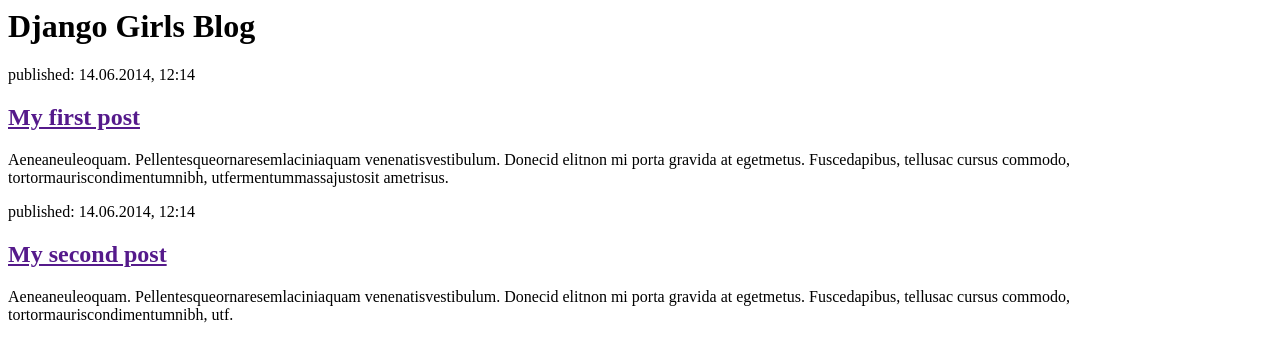
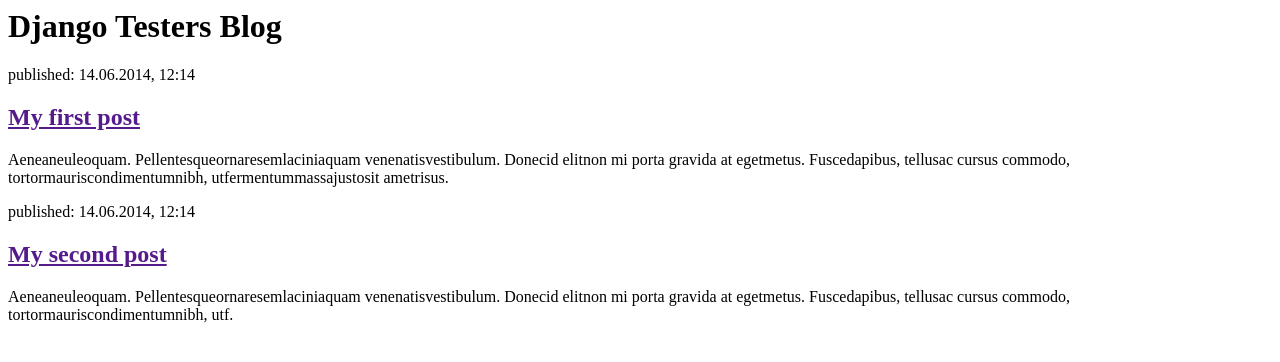
Before and after one commit to Jung-Eric/WebService0323, a Django app: page / in a window 1280 px wide. Shown: the top 362 px of the page. Run offline with Django 3.2, Linux system fonts and the light colour scheme.

Commit message:
HTML change

```diff
--- a/blog/templates/blog/post_list.html
+++ b/blog/templates/blog/post_list.html
@@ -1 +1 @@
-<html><head><title>Django Testers blog</title></head><body><div><h1><ahref="">Django Girls Blog</a></h1></div><div><p>published: 14.06.2014, 12:14</p><h2><a href="">My first post</a></h2><p>Aeneaneuleoquam. Pellentesqueornaresemlaciniaquam venenatisvestibulum. Donecid elitnon mi porta gravida at egetmetus. Fuscedapibus, tellusac cursus commodo, tortormauriscondimentumnibh, utfermentummassajustosit ametrisus.</p></div><div><p>published: 14.06.2014, 12:14</p><h2><a href="">My second post</a></h2><p>Aeneaneuleoquam. Pellentesqueornaresemlaciniaquam venenatisvestibulum. Donecid elitnon mi porta gravida at egetmetus. Fuscedapibus, tellusac cursus commodo, tortormauriscondimentumnibh, utf.</p></div></body></html>
+<html><head><title>Django Testers blog</title></head><body><div><h1><ahref="">Django Testers Blog</a></h1></div><div><p>published: 14.06.2014, 12:14</p><h2><a href="">My first post</a></h2><p>Aeneaneuleoquam. Pellentesqueornaresemlaciniaquam venenatisvestibulum. Donecid elitnon mi porta gravida at egetmetus. Fuscedapibus, tellusac cursus commodo, tortormauriscondimentumnibh, utfermentummassajustosit ametrisus.</p></div><div><p>published: 14.06.2014, 12:14</p><h2><a href="">My second post</a></h2><p>Aeneaneuleoquam. Pellentesqueornaresemlaciniaquam venenatisvestibulum. Donecid elitnon mi porta gravida at egetmetus. Fuscedapibus, tellusac cursus commodo, tortormauriscondimentumnibh, utf.</p></div></body></html>
```
